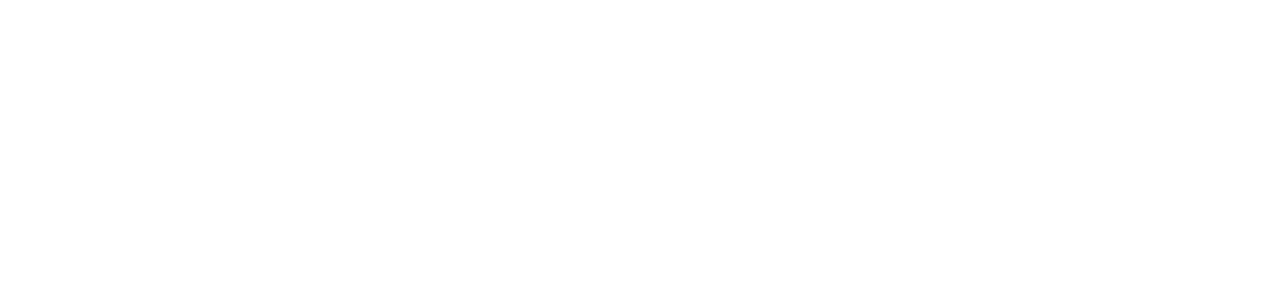
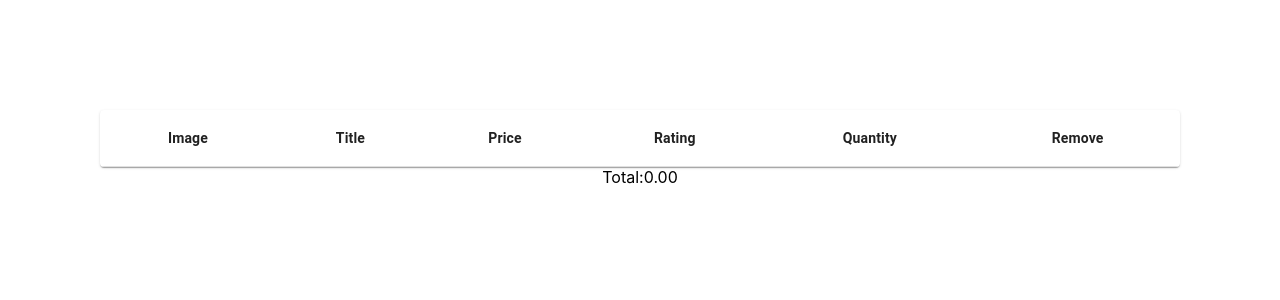
Before and after one commit to Hamidswed/frontend_group1, a React (Create React App) app: page /cart in a window 1280 px wide. Before the commit this address had no page. Shown: the top 300 px of the page. Built offline with nearby package versions, Linux system fonts and the light colour scheme.

Commit message:
display cart item in a table, add total price

```diff
--- a/src/App.css
+++ b/src/App.css
@@ -13,3 +13,6 @@
   justify-content: center;
   gap: 30px;
 }
+.cart-item img{
+  width: 80px;
+}
--- a/src/App.tsx
+++ b/src/App.tsx
@@ -2,12 +2,15 @@ import "./App.css";
 import { Routes, Route } from "react-router-dom";
 import Home from "./pages/Home";
 import Products from './pages/Products';
+import Cart from './pages/Cart';
 
 function App() {
   return <div className="App">
     <Routes>
       <Route path="/" element={<Home/>}/>
       <Route path="/products" element={<Products/>}/>
+      <Route path="/cart" element={<Cart/>}/>
+
 
     </Routes>
   </div>;
--- a/src/components/cart/CartItem.tsx
+++ b/src/components/cart/CartItem.tsx
@@ -1,4 +1,60 @@
-const CartItem=()=>{
-  return <div>cart item</div>
-}
-export default CartItem
+import {
+  Button,
+  IconButton,
+  TableBody,
+  TableCell,
+  TableRow,
+  Tooltip,
+} from "@mui/material";
+import HighlightOffIcon from "@mui/icons-material/HighlightOff";
+import { ProductType } from "../../type/ProductType";
+import { useDispatch } from "react-redux";
+import { actions } from "../../redux/slice/product";
+
+type PropType = {
+  cart: ProductType;
+};
+const CartItem = ({ cart }: PropType) => {
+  const dispatch = useDispatch();
+  return (
+    <TableBody className="cart-item">
+      <TableRow
+        key={cart.id}
+        sx={{
+          "&:last-child td, &:last-child th": {
+            borderBottom: "1px solid lightgrey",
+          },
+          bgColor: "none",
+        }}
+      >
+        <TableCell component="th" scope="row" align="center">
+          <img src={cart.image} alt={cart.title} />
+        </TableCell>
+        <TableCell align="center">{cart.title.slice(0, 20)}</TableCell>
+        <TableCell align="center">${cart.price*cart.qty}</TableCell>
+        <TableCell align="center">{cart.rating.rate}</TableCell>
+        <TableCell align="center">
+          <Button
+            variant="outlined"
+            onClick={() => dispatch(actions.removeFromCart(cart))}
+          >
+            -
+          </Button>
+          {cart.qty}
+          <Button
+            variant="outlined"
+            onClick={() => dispatch(actions.addToCart(cart))}
+          >
+            +
+          </Button>
+        </TableCell>
+        <TableCell align="center">
+          <IconButton onClick={()=>dispatch(actions.removeAll(cart))}>
+            <HighlightOffIcon />
+          </IconButton>
+        </TableCell>
+      </TableRow>
+    </TableBody>
+  );
+};
+export default CartItem;
--- a/src/components/cart/CartList.tsx
+++ b/src/components/cart/CartList.tsx
@@ -1,4 +1,97 @@
+import {
+  Table,
+  TableCell,
+  TableContainer,
+  TableHead,
+  TableRow,
+  Paper,
+  IconButton,
+  Tooltip,
+} from "@mui/material";
+import { useDispatch, useSelector } from "react-redux";
+import { Link } from "react-router-dom";
+import { RootState } from "../../redux/store";
+import { ProductType } from "../../type/ProductType";
+import CartItem from "./CartItem";
+import { actions } from "./../../redux/slice/product";
+
+function createData(
+  id: number,
+  title: string,
+  price: number,
+  description: string,
+  category: string,
+  image: string,
+  rating: {
+    rate: number;
+    count: number;
+  },
+  qty: number
+) {
+  return {
+    id,
+    title,
+    price,
+    description,
+    category,
+    image,
+    rating,
+    qty,
+  };
+}
 const CartList = () => {
-  return <div>Cart list</div>;
+  const cartState = useSelector((state: RootState) => state.product.carts);
+  const totalPrice = useSelector(
+    (state: RootState) => state.product.totalPrice
+  );
+  const dispatch = useDispatch();
+  dispatch(actions.totalPrice());
+
+  const cartRows = cartState.map((cart) => {
+    return createData(
+      cart.id,
+      cart.title,
+      cart.price,
+      cart.description,
+      cart.category,
+      cart.image,
+      cart.rating,
+      cart.qty
+    );
+  });
+  return (
+    <div>
+      <TableContainer component={Paper} style={{ marginTop: "50px" }}>
+        <Table sx={{ minWidth: 650 }} aria-label="simple table">
+          <TableHead>
+            <TableRow>
+              <TableCell align="center">
+                <strong>Image</strong>
+              </TableCell>
+              <TableCell align="center">
+                <strong>Title</strong>
+              </TableCell>
+              <TableCell align="center">
+                <strong>Price</strong>
+              </TableCell>
+              <TableCell align="center">
+                <strong>Rating</strong>
+              </TableCell>
+              <TableCell align="center">
+                <strong>Quantity</strong>
+              </TableCell>
+              <TableCell align="center">
+                <strong>Remove</strong>
+              </TableCell>
+            </TableRow>
+          </TableHead>
+          {cartRows.map((cart) => {
+            return <CartItem key={cart.id} cart={cart} />;
+          })}
+        </Table>
+      </TableContainer>
+      <div>Total:{totalPrice.toFixed(2)}</div>
+    </div>
+  );
 };
 export default CartList;
--- a/src/components/products/ProductList.tsx
+++ b/src/components/products/ProductList.tsx
@@ -3,11 +3,13 @@ import { useDispatch, useSelector } from "react-redux/es/exports";
 import { AppDispatch, RootState } from "../../redux/store";
 import ProductItem from "./ProductItem";
 import fetchProductData from "./../../redux/thunk/product";
+import { Link } from "react-router-dom";
 
 const ProductList = () => {
   const productState = useSelector(
     (state: RootState) => state.product.products
   );
+  const cartState = useSelector((state: RootState) => state.product.carts);
   const dispatch = useDispatch<AppDispatch>();
 
   useEffect(() => {
@@ -16,6 +18,7 @@ const ProductList = () => {
 
   return (
     <div className="product-list">
+      <Link to="/cart">Cart {cartState.length}</Link>
       {productState.map((item) => {
         return <ProductItem key={item.id} product={item} />;
       })}
--- a/src/redux/slice/product.ts
+++ b/src/redux/slice/product.ts
@@ -5,12 +5,14 @@ type InitialType = {
   products: ProductType[];
   carts: ProductType[];
   favorites: ProductType[];
+  totalPrice: number;
 };
 
 const initialState: InitialType = {
   products: [],
   carts: [],
   favorites: [],
+  totalPrice: 0,
 };
 
 const productSlice = createSlice({
@@ -48,6 +50,11 @@ const productSlice = createSlice({
       );
       index >= 0 && state.carts.splice(index, 1);
     },
+    totalPrice: (state) => {
+      state.totalPrice = state.carts.reduce((acc, curr) => {
+        return acc + curr.qty * curr.price;
+      }, 0);
+    },
   },
 });
 export const actions = productSlice.actions;
```
